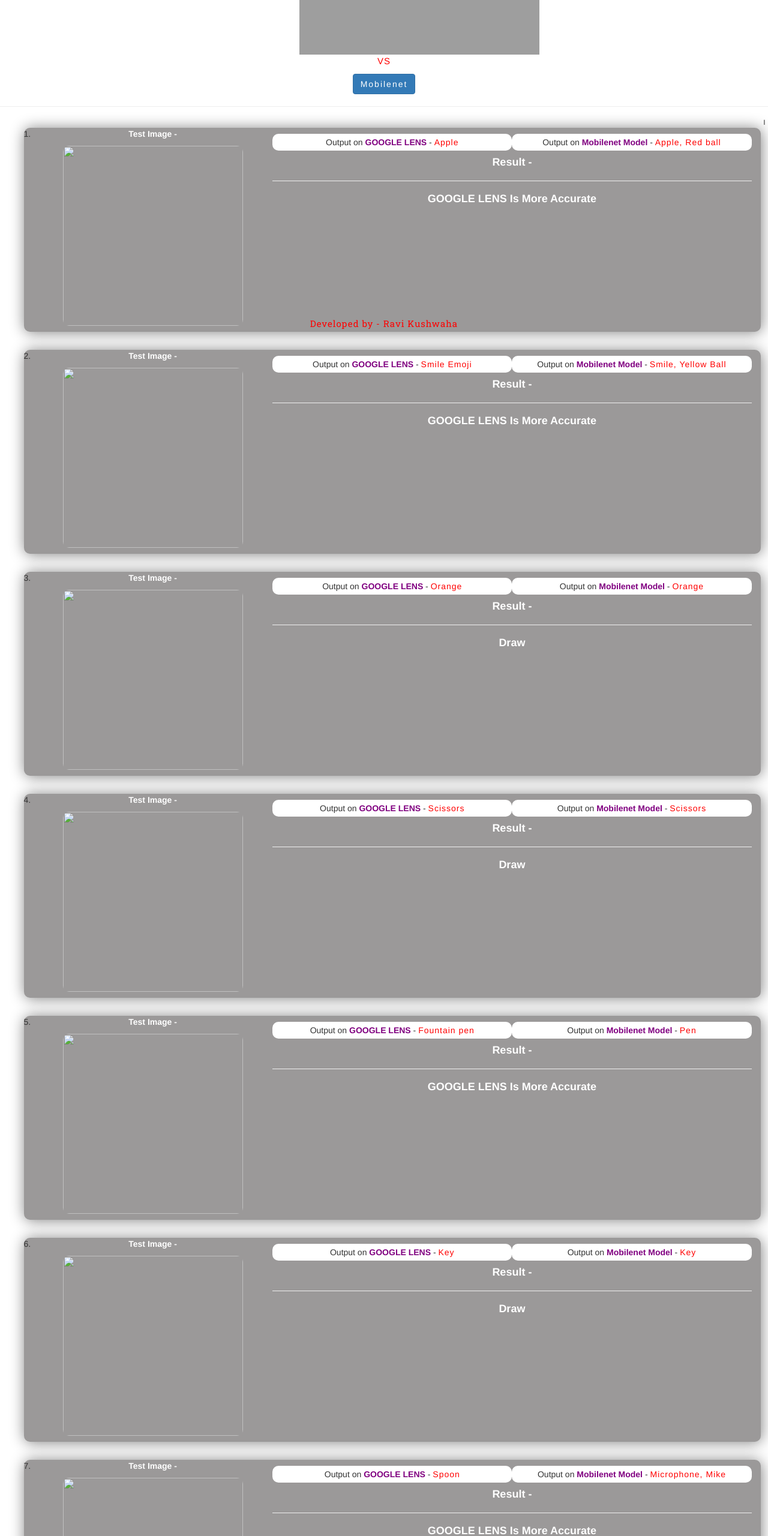
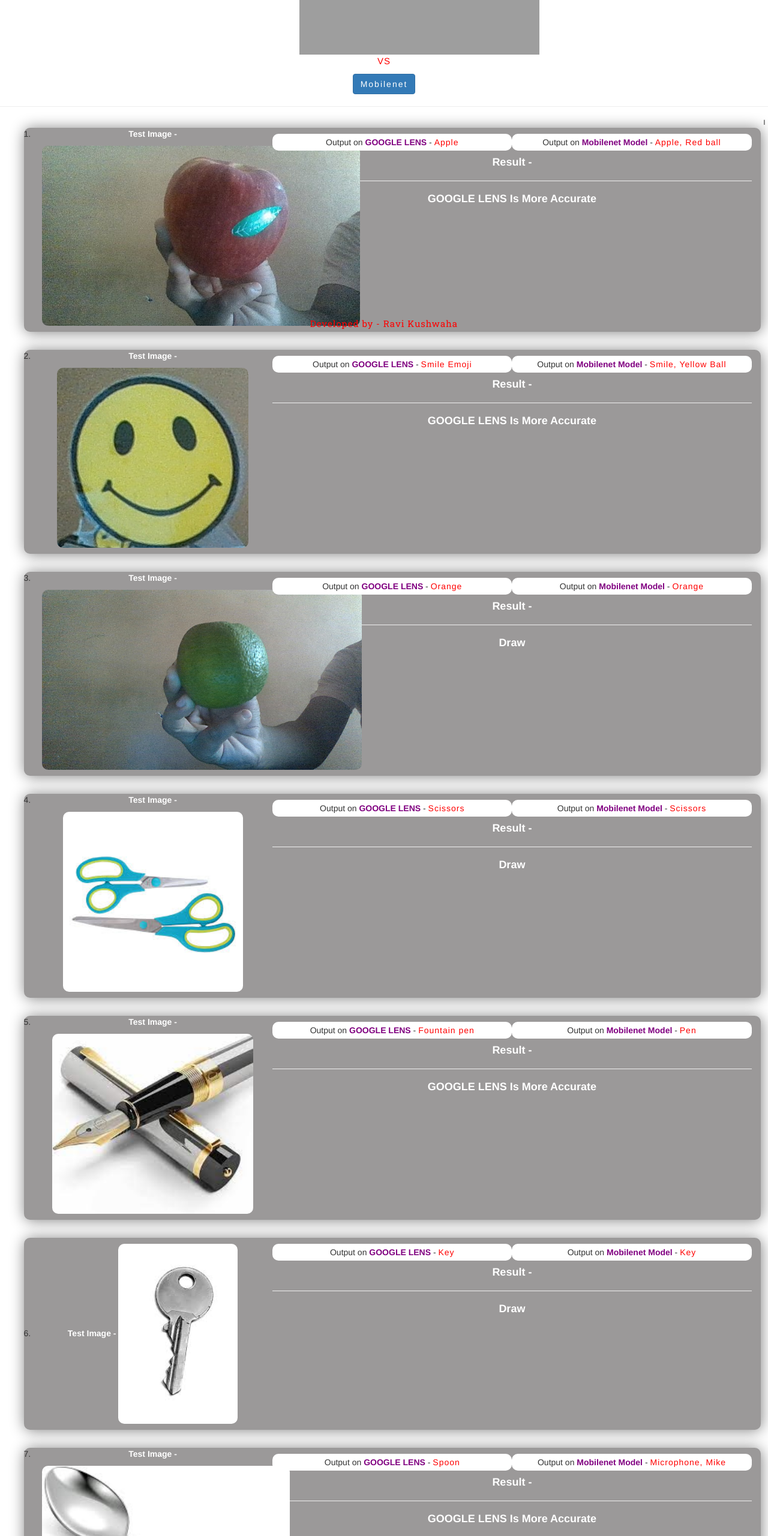
Before and after one commit to 832010ravi/Case-Study-Between-Google-And-MobileNet, a plain HTML site: page index.html in a window 1280 px wide. Shown: the part 240-2800 px from the top of the page at 60% size. Drawn offline with nearby package versions, Linux system fonts and the light colour scheme; grey boxes are pictures that could not be loaded.

Commit message:
Update index.html

```diff
--- a/index.html
+++ b/index.html
@@ -25,7 +25,7 @@
           <div class="test_image_and_result1 col-xs-12">
             <li class="col-sm-4 col-xs-12">
               <b class="white1">Test Image - </b>
-              <img class="img" src="media/Apple.jpg">
+              <img class="img" src="Apple.jpg">
             </li>
             <h5 class="first col-sm-4 col-xs-12">
               Output on <b>GOOGLE LENS</b> -
@@ -44,7 +44,7 @@
           <div class="test_image_and_result2 col-xs-12">
             <li class="col-sm-4 col-xs-12">
               <b class="white2">Test Image - </b>
-              <img class="img" src="Media/Smile Emoji.jpg">
+              <img class="img" src="Smile Emoji.jpg">
             </li>
             <h5 class="first col-sm-4 col-xs-12">
               Output on <b>GOOGLE LENS</b> -
@@ -63,7 +63,7 @@
           <div class="test_image_and_result3 col-xs-12">
             <li class="col-sm-4 col-xs-12">
               <b class="white3">Test Image - </b>
-              <img class="img" src="media/Orange.jpg">
+              <img class="img" src="Orange.jpg">
             </li>
             <h5 class="first col-sm-4 col-xs-12">
               Output on <b>GOOGLE LENS</b> -
@@ -82,7 +82,7 @@
           <div class="test_image_and_result4 col-xs-12">
             <li class="col-sm-4 col-xs-12">
               <b class="white4">Test Image - </b>
-              <img class="img" src="media/Scissors.jpeg">
+              <img class="img" src="Scissors.jpeg">
             </li>
             <h5 class="first col-sm-4 col-xs-12">
               Output on <b>GOOGLE LENS</b> -
@@ -101,7 +101,7 @@
           <div class="test_image_and_result5 col-xs-12">
             <li class="col-sm-4 col-xs-12">
               <b class="white5">Test Image - </b>
-              <img class="img" src="media/Fountain Pen.jpeg">
+              <img class="img" src="Fountain Pen.jpeg">
             </li>
             <h5 class="first col-sm-4 col-xs-12">
               Output on <b>GOOGLE LENS</b> -
@@ -120,7 +120,7 @@
           <div class="test_image_and_result6 col-xs-12">
             <li class="col-sm-4 col-xs-12">
               <b class="white6">Test Image - </b>
-              <img class="img" src="media/Key.jpeg">
+              <img class="img" src="Key.jpeg">
             </li>
             <h5 class="first col-sm-4 col-xs-12">
               Output on <b>GOOGLE LENS</b> -
@@ -139,7 +139,7 @@
           <div class="test_image_and_result7 col-xs-12">
             <li class="col-sm-4 col-xs-12">
               <b class="white7">Test Image - </b>
-              <img class="img" src="media/Spon.jpeg">
+              <img class="img" src="Spon.jpeg">
             </li>
             <h5 class="first col-sm-4 col-xs-12">
               Output on <b>GOOGLE LENS</b> -
@@ -158,7 +158,7 @@
           <div class="test_image_and_result8 col-xs-12">
             <li class="col-sm-4 col-xs-12">
               <b class="white8">Test Image - </b>
-              <img class="img" src="Media/GoogleLens.png">
+              <img class="img" src="GoogleLens.png">
             </li>
             <h5 class="first col-sm-4 col-xs-12">
               Output on <b>GOOGLE LENS</b> -
@@ -177,7 +177,7 @@
           <div class="test_image_and_result9 col-xs-12">
             <li class="col-sm-4 col-xs-12">
               <b class="white9">Test Image - </b>
-              <img class="img" src="media/HTML.png">
+              <img class="img" src="HTML.png">
             </li>
             <h5 class="first col-sm-4 col-xs-12">
               Output on <b>GOOGLE LENS</b> -
```
